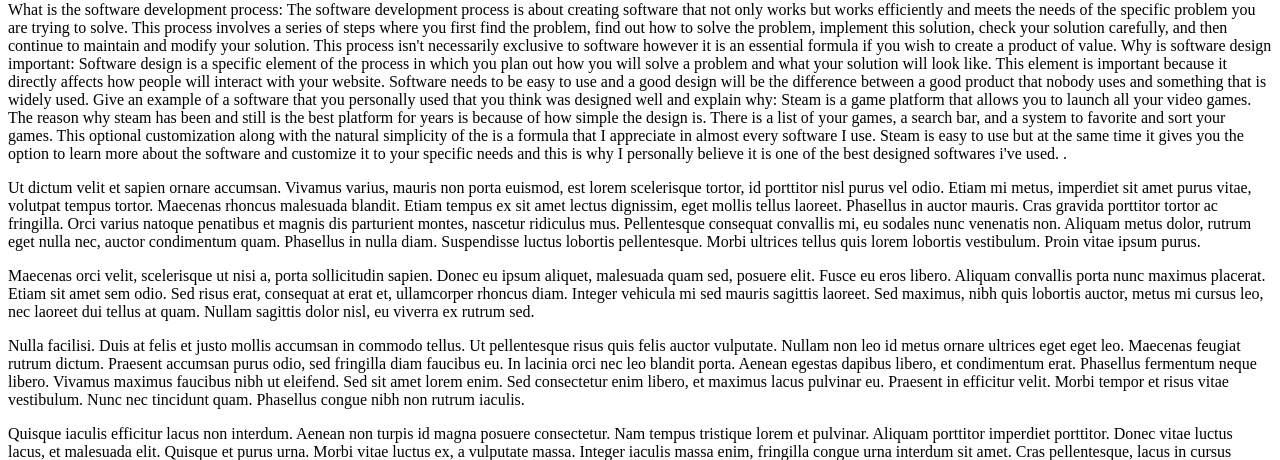
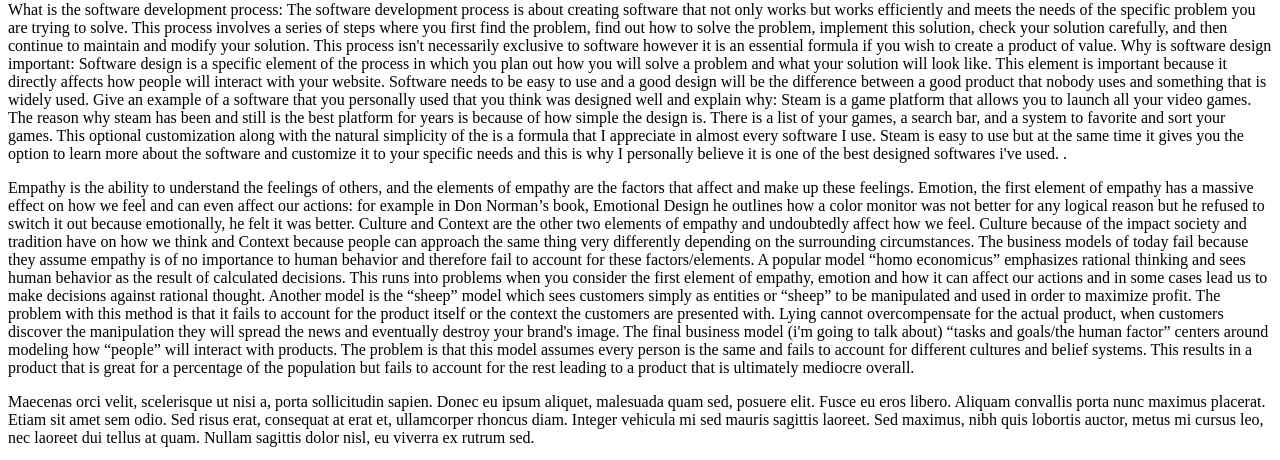
Before and after one commit to bbernardino/cuddly-chainsaw, a plain HTML site: page index.html in a window 1280 px wide. Shown: the part 79-539 px from the top of the page. Drawn offline with Linux system fonts and the light colour scheme.

Commit message:
Update index.html
added empathy

```diff
--- a/index.html
+++ b/index.html
@@ -26,13 +26,21 @@
 formula that I appreciate in almost every software I use. Steam is easy to use but at the same time it gives you the option to learn more about the software and customize it to
 your specific needs and this is why I personally believe it is one of the best designed softwares i've used.
 .</p>
-  <p>Ut dictum velit et sapien ornare accumsan. Vivamus varius, mauris non porta euismod, est lorem scelerisque tortor,
-    id porttitor nisl purus vel odio. Etiam mi metus, imperdiet sit amet purus vitae, volutpat tempus tortor. Maecenas
-    rhoncus malesuada blandit. Etiam tempus ex sit amet lectus dignissim, eget mollis tellus laoreet. Phasellus in
-    auctor mauris. Cras gravida porttitor tortor ac fringilla. Orci varius natoque penatibus et magnis dis parturient
-    montes, nascetur ridiculus mus. Pellentesque consequat convallis mi, eu sodales nunc venenatis non. Aliquam metus
-    dolor, rutrum eget nulla nec, auctor condimentum quam. Phasellus in nulla diam. Suspendisse luctus lobortis
-    pellentesque. Morbi ultrices tellus quis lorem lobortis vestibulum. Proin vitae ipsum purus.</p>
+  <p>Empathy is the ability to understand the feelings of others, and the elements of empathy are the factors that affect and make up these feelings.
+    Emotion, the first element of empathy has a massive effect on how we feel and can even affect our actions: for example in Don Norman’s book, Emotional
+    Design he outlines how a color monitor was not better for any logical reason but he refused to switch it out because emotionally, he felt it was better.
+    Culture and Context are the other two elements of empathy and undoubtedly affect how we feel. Culture because of the impact society and tradition have on
+    how we think and Context because people can approach the same thing very differently depending on the surrounding circumstances. The business models of
+    today fail because they assume empathy is of no importance to human behavior and therefore fail to account for these factors/elements. A popular model
+    “homo economicus” emphasizes rational thinking and sees human behavior as the result of calculated decisions. This runs into problems when you consider
+    the first element of empathy, emotion and how it can affect our actions and in some cases lead us to make decisions against rational thought. Another model
+    is the “sheep” model which sees customers simply as entities or “sheep” to be manipulated and used in order to maximize profit. The problem with this method
+    is that it fails to account for the product itself or the context the customers are presented with. Lying cannot overcompensate for the actual product, when
+    customers discover the manipulation they will spread the news and eventually destroy your brand's image. The final business model (i'm going to talk about)
+    “tasks and goals/the human factor” centers around modeling how “people” will interact with products. The problem is that this model assumes every person is
+    the same and fails to account for different cultures and belief systems. This results in a product that is great for a percentage of the population but fails
+    to account for the rest leading to a product that is ultimately mediocre overall.
+</p>
   <p>Maecenas orci velit, scelerisque ut nisi a, porta sollicitudin sapien. Donec eu ipsum aliquet, malesuada quam sed,
     posuere elit. Fusce eu eros libero. Aliquam convallis porta nunc maximus placerat. Etiam sit amet sem odio. Sed
     risus erat, consequat at erat et, ullamcorper rhoncus diam. Integer vehicula mi sed mauris sagittis laoreet. Sed
```
